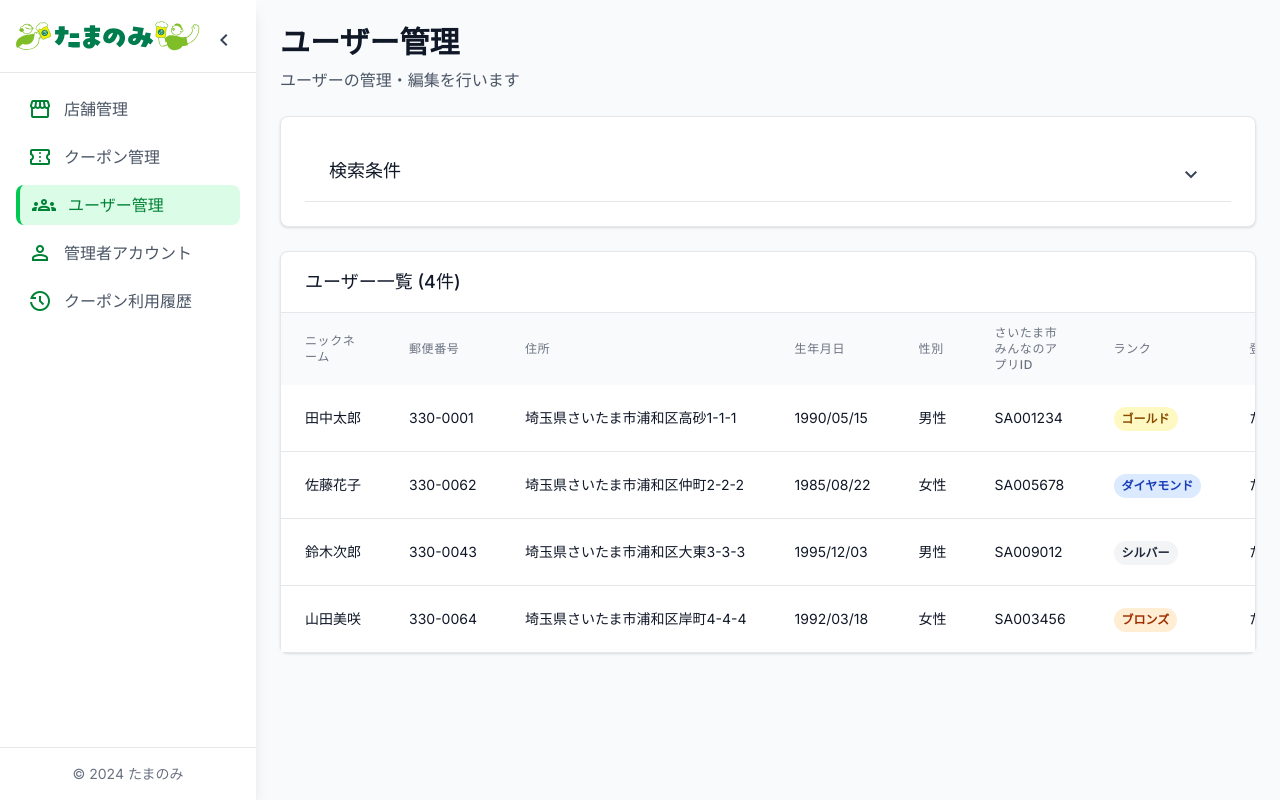
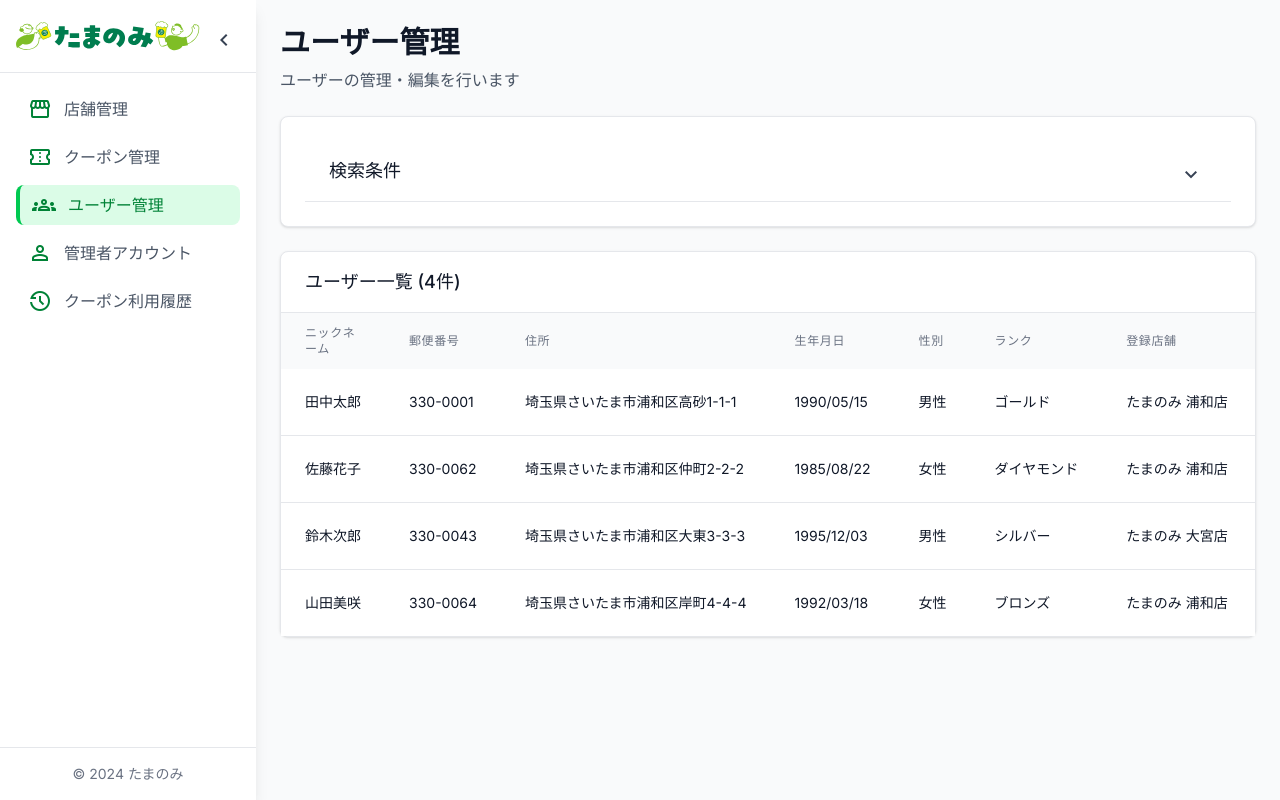
Before and after one commit to HV-development/tamanomi-admin, a Next.js app: page /users in a window 1280 px wide. Built offline with nearby package versions, Linux system fonts and the light colour scheme.

Commit message:
ユーザー一覧の項目とランク表示を修正

```diff
--- a/src/components/pages/UserManagement.tsx
+++ b/src/components/pages/UserManagement.tsx
@@ -508,9 +508,6 @@ export default function UserManagement() {
                     性別
                   </th>
                   <th className="px-6 py-3 text-left text-xs font-medium text-gray-500 uppercase tracking-wider">
-                    さいたま市みんなのアプリID
-                  </th>
-                  <th className="px-6 py-3 text-left text-xs font-medium text-gray-500 uppercase tracking-wider">
                     ランク
                   </th>
                   <th className="px-6 py-3 text-left text-xs font-medium text-gray-500 uppercase tracking-wider">
@@ -545,12 +542,7 @@ export default function UserManagement() {
                       <div className="text-sm text-gray-900">{getGenderLabel(user.gender)}</div>
                     </td>
                     <td className="px-6 py-4 whitespace-nowrap">
-                      <div className="text-sm text-gray-900">{user.saitamaAppId}</div>
-                    </td>
-                    <td className="px-6 py-4 whitespace-nowrap">
-                      <span className={`inline-flex px-2 py-1 text-xs font-semibold rounded-full ${getRankColor(user.rank)}`}>
-                        {getRankLabel(user.rank)}
-                      </span>
+                      <div className="text-sm text-gray-900">{getRankLabel(user.rank)}</div>
                     </td>
                     <td className="px-6 py-4 whitespace-nowrap">
                       <div className="text-sm text-gray-900">{user.registeredStore}</div>
```
